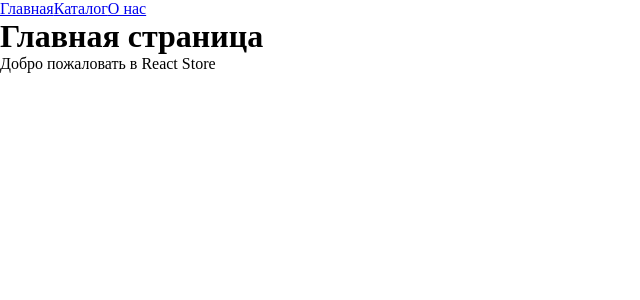
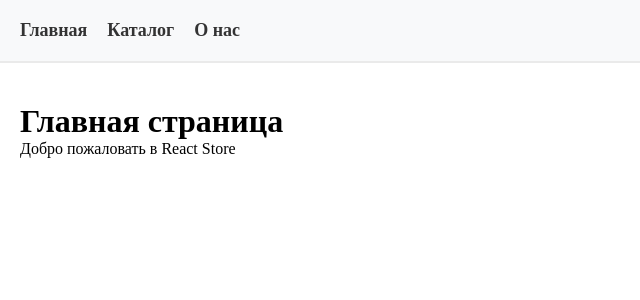
Before and after one commit to herman-shyrkavets/ReactStore, a React (Vite) app: page / in a window 1280 px wide. Shown: the top 300 px of the page, without its empty margins (0-640 px from the left). Built offline with nearby package versions, Linux system fonts and the light colour scheme.

Commit message:
Add stile for navbar

```diff
--- a/src/App.css
+++ b/src/App.css
@@ -0,0 +1,22 @@
+.navbar {
+  padding: 20px;
+  background-color: #f8f9fa;
+  border-bottom: 2px solid #eaeaea;
+  display: flex;
+  gap: 20px;
+  font-size: 18px;
+}
+
+.navbar a {
+  text-decoration: none;
+  color: #333;
+  font-weight: bold;
+}
+
+.navbar a:hover {
+  color: #646cff;
+}
+
+.content {
+  padding: 40px 20px;
+}
```
